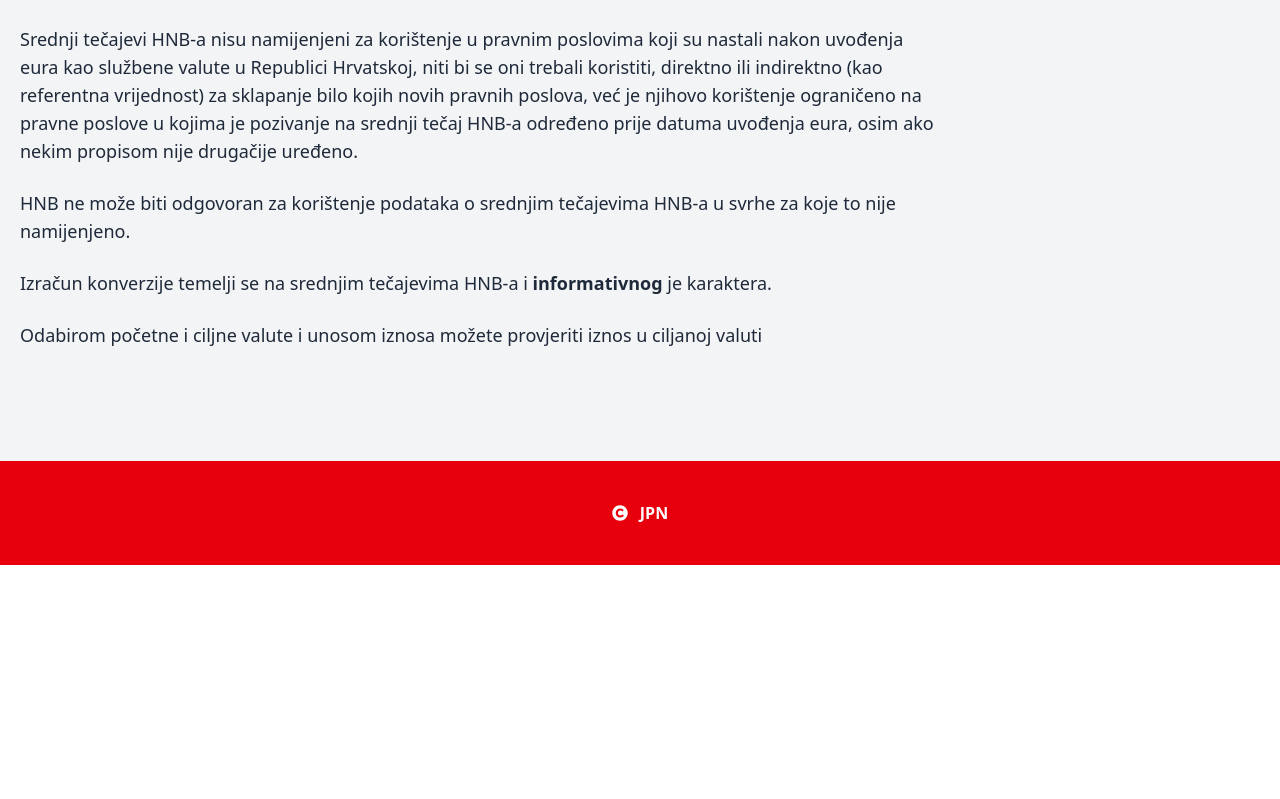
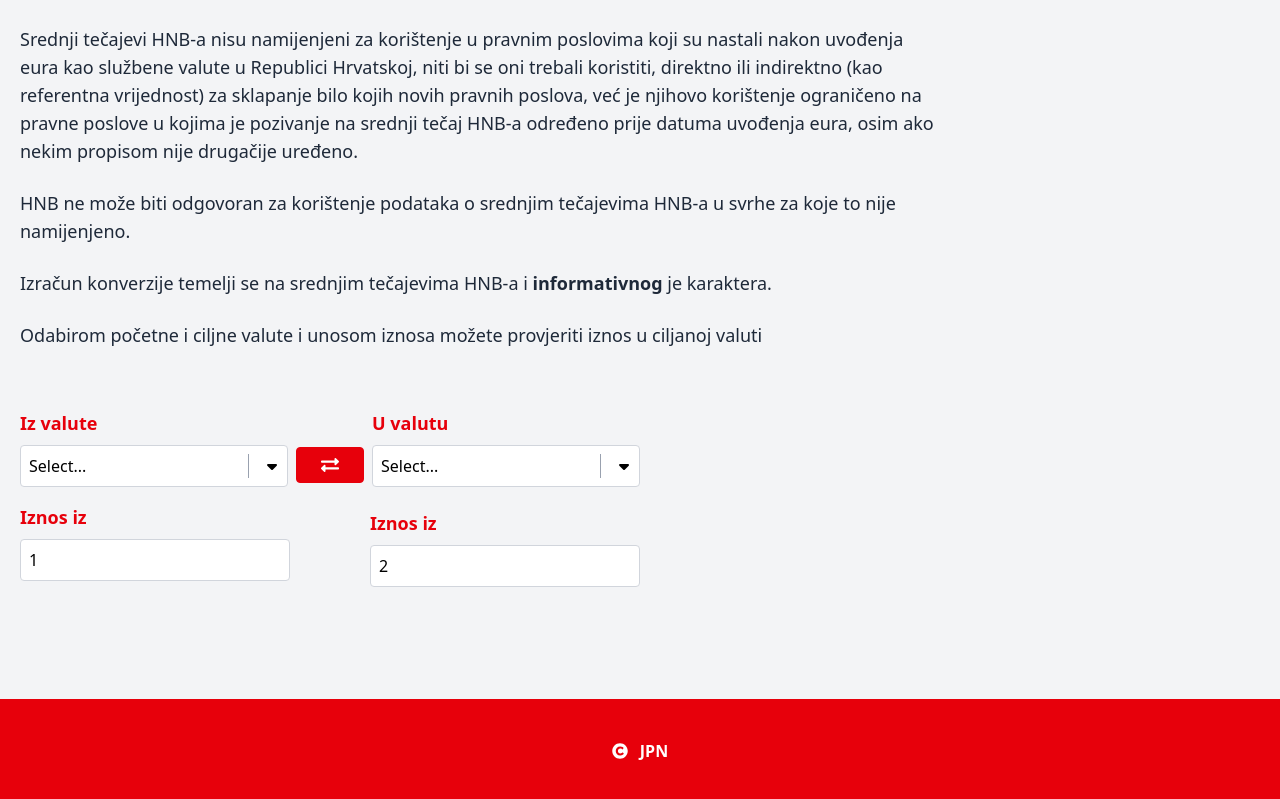
Before and after one commit to Zack1808/hnb_exchange_rate_lists, a React (Vite) app: page /konverzija_tecaja in a window 1280 px wide. Shown: the part 736-1535 px from the top of the page. Before the commit the page ends 1301 px from the top, so only its background shows below. Built offline with nearby package versions, Linux system fonts and the light colour scheme.

Commit message:
feat(exchange-conversion): add currency conversion form

```diff
--- /dev/null
+++ b/src/components/common/Input.tsx
@@ -0,0 +1,14 @@
+import React from "react";
+
+interface InputProps extends React.InputHTMLAttributes<HTMLInputElement> {}
+
+const Input: React.FC<InputProps> = ({ ...rest }) => {
+  return (
+    <input
+      className={`flex gap-4 items-center justify-between w-full p-2 border outline-none border-gray-300 bg-white rounded-sm ${!rest.disabled && !rest.readOnly ? "focus-within:ring-1 ring-red-300" : "cursor-default"} ${rest.className}`}
+      {...rest}
+    />
+  );
+};
+
+export default Input;
--- a/src/pages/ExchangeConversion.tsx
+++ b/src/pages/ExchangeConversion.tsx
@@ -1,8 +1,12 @@
 import React from "react";
+import { FaExchangeAlt } from "react-icons/fa";
 
 import Container from "../components/layout/Container";
 
 import List from "../components/common/List";
+import Select from "../components/common/Select";
+import Button from "../components/common/Button";
+import Input from "../components/common/Input";
 
 const NOTES = [
   'Srednji tečajevi za euro u odnosu na druge valute koji su objavljeni u tečajnoj listi HNB-a imaju za cilj pružiti informaciju o tečaju eura u odnosu na druge valute u specifičnom vremenskom razdoblju na datum objave tečajne liste i kao takvi se mogu koristiti isključivo u svrhe predviđene odredbom članka 17. stavka 2. Zakona o uvođenju eura kao službene valute u Republici Hrvatskoj <strong>("Narodne novine" broj 57/2022 i 88/2022).</strong>',
@@ -11,6 +15,65 @@ const NOTES = [
   `Izračun konverzije temelji se na srednjim tečajevima HNB-a i <strong>informativnog</strong> je karaktera.`,
   "Odabirom početne i ciljne valute i unosom iznosa možete provjeriti iznos u ciljanoj valuti",
 ] as string[];
+
+const CURRENCIES = [
+  {
+    value: "EUR",
+    label: "Euro",
+  },
+  {
+    value: "AUD",
+    label: "Australski dolar",
+  },
+  {
+    value: "CAD",
+    label: "Kanadski dolar",
+  },
+  {
+    value: "CZK",
+    label: "Češka kruna",
+  },
+  {
+    value: "DKK",
+    label: "Danska kruna",
+  },
+  {
+    value: "HUF",
+    label: "Mađarska forinta",
+  },
+  {
+    value: "JPY",
+    label: "Japanski yen",
+  },
+  {
+    value: "NOK",
+    label: "Norveška kruna",
+  },
+  {
+    value: "SEK",
+    label: "Švedska kruna",
+  },
+  {
+    value: "CHF",
+    label: "Švicarski franak",
+  },
+  {
+    value: "GBP",
+    label: "Britanska funta",
+  },
+  {
+    value: "USD",
+    label: "Američki dolar",
+  },
+  {
+    value: "BAM",
+    label: "Bosanska marka",
+  },
+  {
+    value: "PLN",
+    label: "Poljski zlot",
+  },
+];
 
 const ExchangeConversion: React.FC = React.memo(() => {
   return (
@@ -32,6 +95,52 @@ const ExchangeConversion: React.FC = React.memo(() => {
         <strong className="text-xl text-red-600 max-w-5xl">Napomena</strong>
 
         <List content={NOTES} listType="decimal" />
+
+        <form className="w-full md:max-w-6/12 flex flex-col gap-4 mt-10">
+          <fieldset className="flex justify-between gap-2 items-baseline-last">
+            <div className="flex-grow flex flex-col gap-2">
+              <label
+                htmlFor="currencyFrom"
+                className="text-lg text-red-600 font-bold"
+              >
+                Iz valute
+              </label>
+              <Select id="currencyFrom" options={CURRENCIES} value="" />
+            </div>
+            <Button variant="primary" type="button">
+              <FaExchangeAlt />
+            </Button>
+            <div className="flex-grow flex flex-col gap-2">
+              <label
+                htmlFor="currencyTo"
+                className="text-lg text-red-600 font-bold"
+              >
+                U valutu
+              </label>
+              <Select id="currencyTo" options={CURRENCIES} value="" />
+            </div>
+          </fieldset>
+          <fieldset className="flex justify-between gap-20 items-baseline-last">
+            <div className="flex-grow flex flex-col gap-2">
+              <label
+                htmlFor="valueFrom"
+                className="text-lg text-red-600 font-bold"
+              >
+                Iznos iz
+              </label>
+              <Input id="valueFrom" type="number" min="1" defaultValue="1" />
+            </div>
+            <div className="flex-grow flex flex-col gap-2">
+              <label
+                htmlFor="valueTo"
+                className="text-lg text-red-600 font-bold"
+              >
+                Iznos iz
+              </label>
+              <Input id="valueTo" readOnly value="2" />
+            </div>
+          </fieldset>
+        </form>
       </Container>
     </>
   );
```
